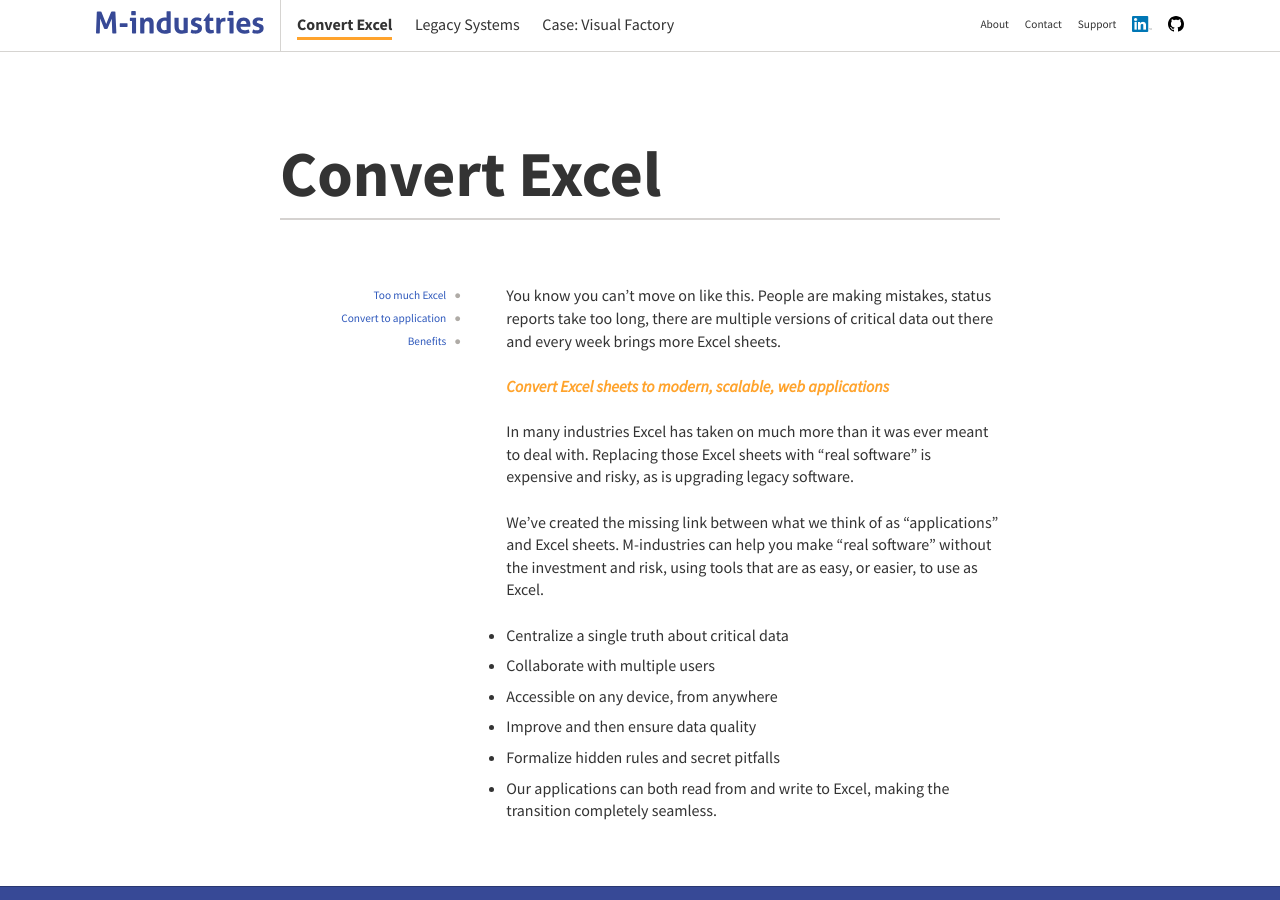
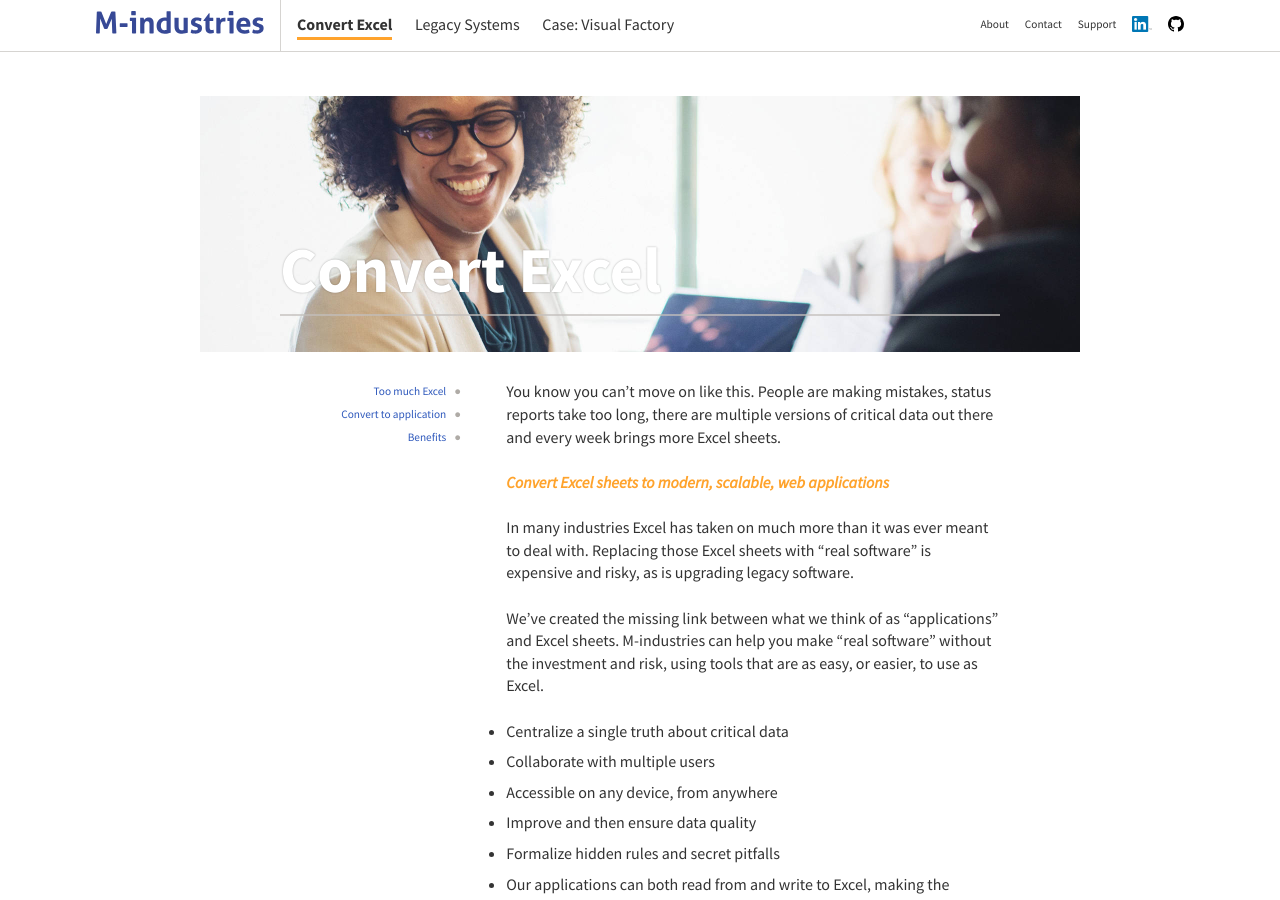
Before and after one commit to M-industries/Mainsite, a Jekyll site: the page built from pages/excel.md, in a window 1280 px wide and 900 px high. Built offline with Jekyll 4.4.1, drawn with Linux system fonts in a browser that asks for light colours.

Commit message:
add heroes to pages

```diff
--- a/_layouts/page.html
+++ b/_layouts/page.html
@@ -1,8 +1,12 @@
 <!DOCTYPE html>
 <html lang="en">
 	{% include head.html %}
-	<body>
+	<body class="page">
 		{% include header.html %}
+
+		{% if page.hero %}
+			<div class="hero" style="background-image: url({{ page.hero | relative_url }})"></div>
+		{% endif %}
 
 		<article>
 			<h1>{{ page.title }}</h1>
--- a/pages/excel.md
+++ b/pages/excel.md
@@ -3,6 +3,8 @@
 title: Convert Excel
 category: main
 permalink: /excel/
+
+hero: /assets/page-hero.jpg
 
 anchors:
   - label: Too much Excel
--- a/src/main.scss
+++ b/src/main.scss
@@ -337,15 +337,45 @@
 	border-top: 1px solid $grey5;
 	border-bottom: 1px solid $grey5;
 	background-image: url("../assets/swoosh.svg");
-	background-size: contain;
+	background-size: cover;
 	background-repeat: no-repeat;
 	background-position: center;
 	display: flex;
 	align-items: center;
 
-	&.photo {
-		background-size: cover;
+	.home & + article {
+		margin-top: 0;
 	}
+	.home article + & {
+		margin-top: 6rem;
+	}
+
+	.page & {
+		$hero-size: $base-width + 2 * 5rem;
+		width: $hero-size;
+		max-height: 16rem;
+		position: absolute;
+		top: 6rem;
+		left: 50%;
+		margin-left: $hero-size/-2;
+		z-index: -1;
+		border: none;
+
+		@media (max-width: $hero-size) {
+			left: 0;
+			margin-left: 0;
+			width: 100%;
+		}
+
+		+ article {
+			margin-top: 10rem;
+			h1 {
+				color: #fff;
+				text-shadow: 0 0 2px rgba(0,0,0,.3);
+			}
+		}
+	}
+
 	> span {
 		display: block;
 		color: $beige;
@@ -364,21 +394,14 @@
 			line-height: 1;
 		}
 	}
+
+	> img {
+		display: inline-block;
+		height: 100%;
+		max-width: 100%;
+	}
 }
-.hero img {
-	display: inline-block;
-	height: 100%;
-	max-width: 100%;
-}
-/*header + .hero {
-	margin-top: 3.2rem;
-}*/
-.hero + article {
-	margin-top: 0;
-}
-article + .hero {
-	margin-top: 6rem;
-}
+
 
 article {
 	max-width: $base-width;
@@ -410,8 +433,12 @@
 			}
 		}
 	}
-	section:not(.homepage) {
+
+	section {
 		padding-left: 10rem*$ratio;
+	}
+	.home & h1 + section {
+		padding-left: 0;
 	}
 
 	@media (max-width: $breakpoint) {
@@ -419,8 +446,7 @@
 		nav {
 			display: none;
 		}
-		section:not(.homepage),
-		section.homepage {
+		section {
 			padding-left: 0;
 			max-width: $base-width - 8rem*$ratio;
 			margin-left: auto;
```
Also changed, not shown: _layouts/home.html (+5 -5 lines), assets/page-hero.jpg (added).
